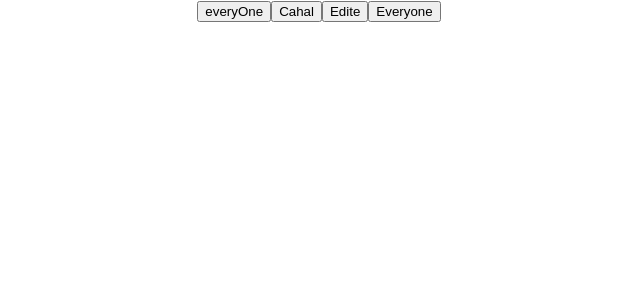
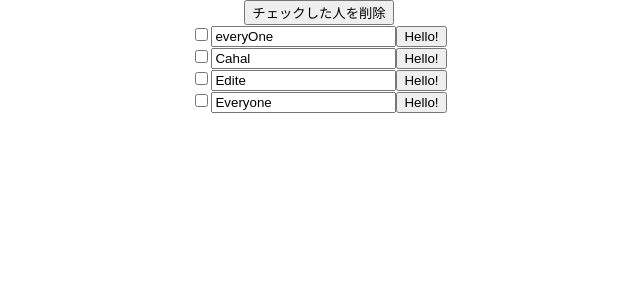
Before and after one commit to sato-c/hello-react-world, a React (Create React App) app: page / in a window 1280 px wide. Shown: the top 300 px of the page, without its empty margins (321-961 px from the left). Built offline with nearby package versions, Linux system fonts and the light colour scheme; the HTML template or start-up script is replaced by a standard one.

Commit message:
フォームに変更/削除ボタンを追加

```diff
--- a/src/App.tsx
+++ b/src/App.tsx
@@ -2,15 +2,23 @@ import React from 'react';
 // import logo from './logo.svg';
 import './App.css';
 
+type StringT = string | undefined;
+const users = ['','Cahal','Edite','Everyone']
+
 interface WelcomeProps {
     name: StringT;
+    key: StringT;
     onClick: () => void;
 }
 
 interface WelcomeState {
   name: StringT;
+  key: StringT;
   onClick: () => void;
 }
+
+// 変更されたかどうかを判定して、変更されていたら変更内容を知らせる
+//
 
 class Welcome extends React.Component<WelcomeProps, WelcomeState> {
   constructor(props: WelcomeProps) {
@@ -18,15 +26,18 @@ interface WelcomeProps {
 
     this.state = {
         name: props.name,
+        key: props.key,
         onClick: props.onClick,
       }
   }
 
   render() {
     return (
-            <button onClick={this.state.onClick} >
-          {this.state.name}
-          </button>
+      <div>
+        <input type="checkbox" checked={false} key={this.state.name} />
+        <input type="text" value={this.state.name} key={this.state.name} />
+        <button onClick={this.state.onClick} >Hello!</button>
+      </div>
     );
   }
 }
@@ -53,7 +64,6 @@ class UserList extends React.Component<UserListProps, UserListState> {
 
   handleClick(user_name: StringT) {
     //e.preventDefault();
-
       if (this.state.pushed === user_name ) {
         this.setState({
             pushed: undefined,
@@ -61,14 +71,16 @@ class UserList extends React.Component<UserListProps, UserListState> {
     } else {
         this.setState({
             pushed: user_name,
-//                update: true,
+//            update: true,
         })
     }
   }
 
+          // 押されたときにチェックボックスにチェックされてるリストがあれば、その内容を配列から削除する
   render() {
     return (
         <div>
+          <button>チェックした人を削除</button>
           {
             this.state.name.map((user_name: StringT, index:number) => {
                 let key='key_';
@@ -87,10 +99,6 @@ class UserList extends React.Component<UserListProps, UserListState> {
   }
 }
 
-type StringT = string | undefined;
-
-const users = ['','Cahal','Edite','Everyone']
-
 const App: React.FC = () => {
   return (
     <div className="App">
```
Lines whose indentation alone changed are shown as unchanged.
